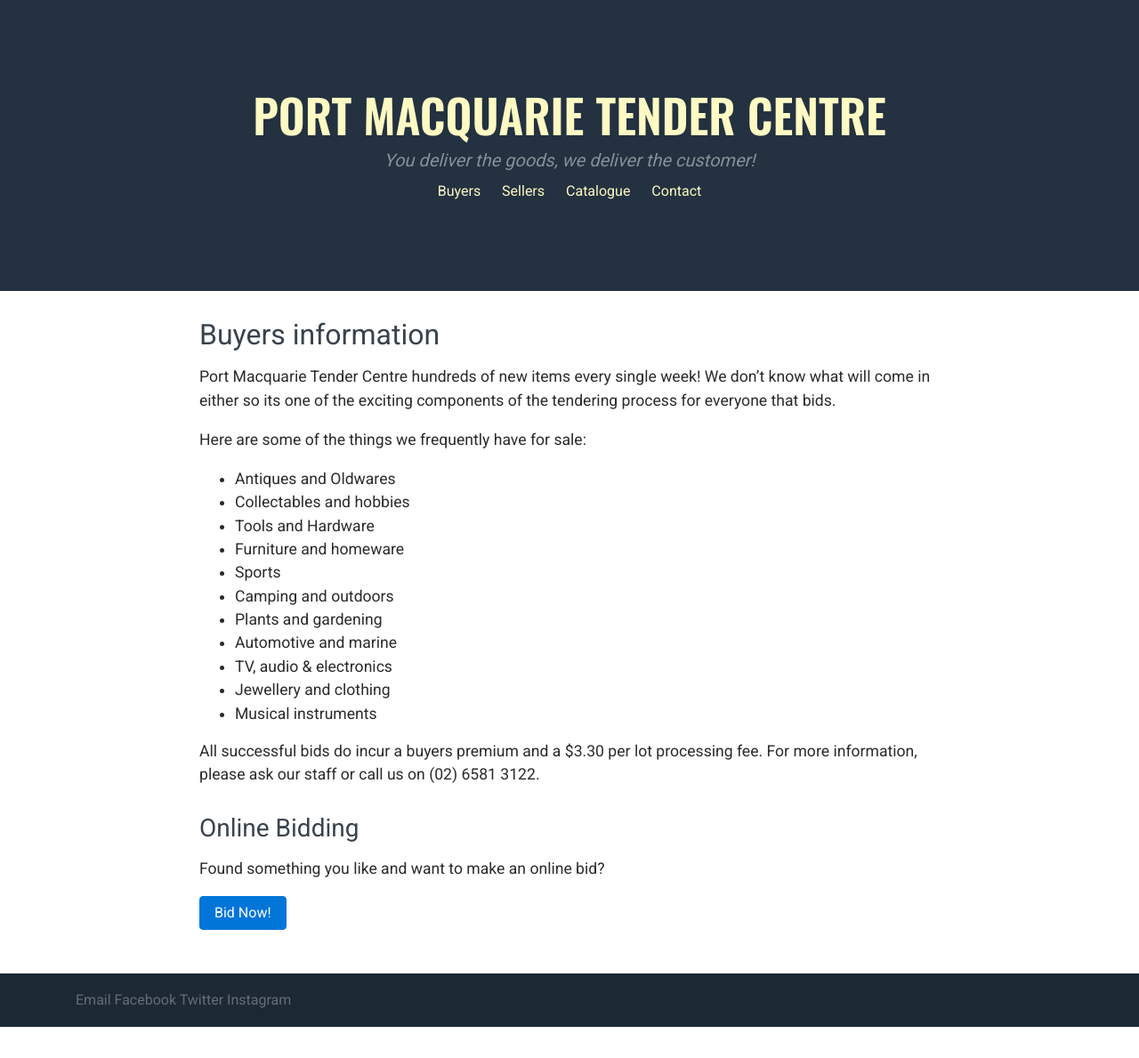
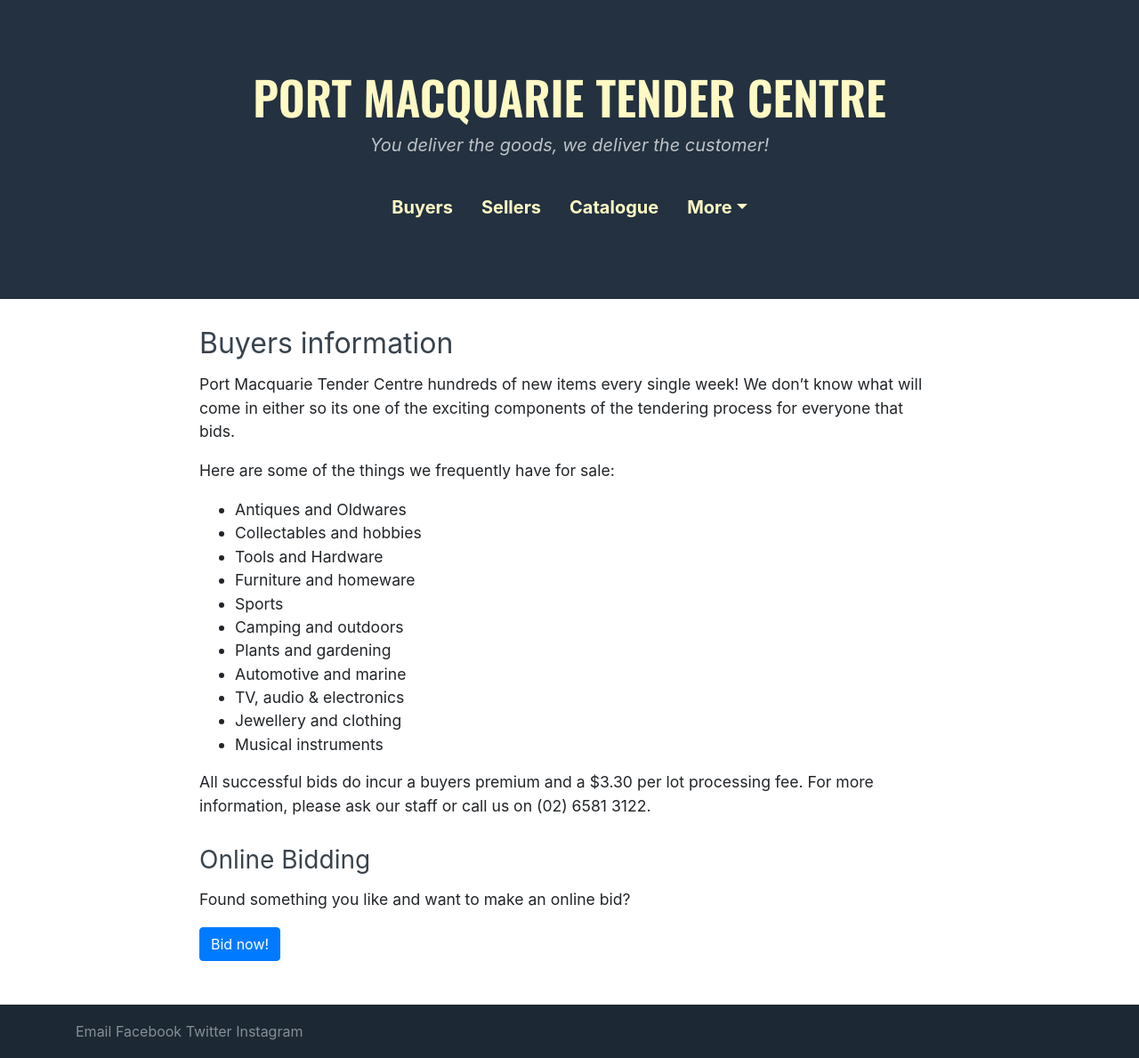
Before and after one commit to tendercentre/tendercentre.github.io, a Jekyll site: the page built from buyers.md, in a window 1280 px wide. Shown: the whole page at 89% size. Built offline with Jekyll 4.4.1, drawn with Linux system fonts in a browser that asks for light colours; nearby versions of some CDN libraries; before the commit the page ends 1154 px from its top, so only the background shows below that.

Commit message:
Updated to Bootrap 4 beta

```diff
--- a/_includes/head.html
+++ b/_includes/head.html
@@ -9,7 +9,7 @@
       <link rel="canonical" href="{{ page.url | replace:'index.html','' | prepend: site.url }}">
 
       <!-- Bootstrap & PMTC CSS -->
-      <link rel="stylesheet" href="https://maxcdn.bootstrapcdn.com/bootstrap/4.0.0-alpha.6/css/bootstrap.min.css" integrity="sha384-rwoIResjU2yc3z8GV/NPeZWAv56rSmLldC3R/AZzGRnGxQQKnKkoFVhFQhNUwEyJ" crossorigin="anonymous">
+      <link rel="stylesheet" href="https://maxcdn.bootstrapcdn.com/bootstrap/4.0.0-beta/css/bootstrap.min.css" integrity="sha384-/Y6pD6FV/Vv2HJnA6t+vslU6fwYXjCFtcEpHbNJ0lyAFsXTsjBbfaDjzALeQsN6M" crossorigin="anonymous">
       <link rel="stylesheet" href="{{ "/style.css" }}" />
 
       <!-- Fonts -->
--- a/_includes/nav.html
+++ b/_includes/nav.html
@@ -1,12 +1,22 @@
-<section class="page-header">
-  <nav class="card-inverse text-center">
-  <div class="card-block">
-    <h2 class="card-title"><a class="pmtc" href="/">Port&nbsp;Macquarie Tender&nbsp;Centre</a></h2>
-    <p class="pmtc-tagline card-subtitle mb-2 font-italic">You deliver the goods, we deliver the customer!</p>
-    <a class="card-link" style="color: #fff9c4;" href="/buyers/">Buyers</a>
-    <a class="card-link" style="color: #fff9c4;" href="/sellers/">Sellers</a>
-    <a class="card-link" style="color: #fff9c4;" href="/catalogue.pdf" target="_blank">Catalogue</a>
-    <a class="card-link" style="color: #fff9c4;" href="/contact/">Contact</a>
-  </div>
+<nav class="page-header">
+  <h1><a href="/" class="pmtc text-uppercase font-weight-bold">Port&nbsp;Macquarie Tender&nbsp;Centre</a></h1>
+  <p class="pmtc-tagline font-italic">You deliver the goods, we deliver the customer!</p>
+  <ul class="nav nav-pills justify-content-center">
+    <li class="nav-item">
+      <a class="nav-link font-weight-bold" href="/buyers/">Buyers</a>
+    </li>
+    <li class="nav-item">
+      <a class="nav-link font-weight-bold" href="/sellers/">Sellers</a>
+    </li>
+    <li class="nav-item">
+      <a class="nav-link font-weight-bold" href="/catalogue.pdf" target="_blank">Catalogue</a>
+    </li>
+    <li class="nav-item dropdown">
+        <a class="nav-link font-weight-bold dropdown-toggle" data-toggle="dropdown" href="#" role="button" aria-haspopup="true" aria-expanded="false">More</a>
+        <div class="dropdown-menu">
+          <a class="dropdown-item" href="/contact/">Contact</a>
+          <a class="dropdown-item" href="/faq/">FAQ</a>
+        </div>
+      </li>
+  </ul>
 </nav>
-</section>
--- a/_includes/scripts.html
+++ b/_includes/scripts.html
@@ -1,8 +1,8 @@
   <!-- jQuery -->
-  <script src="https://code.jquery.com/jquery-3.1.1.slim.min.js" integrity="sha384-A7FZj7v+d/sdmMqp/nOQwliLvUsJfDHW+k9Omg/a/EheAdgtzNs3hpfag6Ed950n" crossorigin="anonymous"></script>
+  <script src="https://code.jquery.com/jquery-3.2.1.slim.min.js" integrity="sha384-KJ3o2DKtIkvYIK3UENzmM7KCkRr/rE9/Qpg6aAZGJwFDMVNA/GpGFF93hXpG5KkN" crossorigin="anonymous"></script>
 
-  <!-- Tether.io -->
-  <script src="https://cdnjs.cloudflare.com/ajax/libs/tether/1.4.0/js/tether.min.js" integrity="sha384-DztdAPBWPRXSA/3eYEEUWrWCy7G5KFbe8fFjk5JAIxUYHKkDx6Qin1DkWx51bBrb" crossorigin="anonymous"></script>
+  <!-- Popper.js -->
+  <script src="https://cdnjs.cloudflare.com/ajax/libs/popper.js/1.11.0/umd/popper.min.js" integrity="sha384-b/U6ypiBEHpOf/4+1nzFpr53nxSS+GLCkfwBdFNTxtclqqenISfwAzpKaMNFNmj4" crossorigin="anonymous"></script>
 
-  <!-- Bootstrap -->
-  <script src="https://maxcdn.bootstrapcdn.com/bootstrap/4.0.0-alpha.6/js/bootstrap.min.js" integrity="sha384-vBWWzlZJ8ea9aCX4pEW3rVHjgjt7zpkNpZk+02D9phzyeVkE+jo0ieGizqPLForn" crossorigin="anonymous"></script>
+  <!-- Bootstrap JS -->
+  <script src="https://maxcdn.bootstrapcdn.com/bootstrap/4.0.0-beta/js/bootstrap.min.js" integrity="sha384-h0AbiXch4ZDo7tp9hKZ4TsHbi047NrKGLO3SEJAg45jXxnGIfYzk4Si90RDIqNm1" crossorigin="anonymous"></script>
--- a/buyers.md
+++ b/buyers.md
@@ -28,4 +28,4 @@ All successful bids do incur a buyers premium and a $3.30 per lot processing fee
 
 Found something you like and want to make an online bid?
 
-<a class="btn btn-primary" href="/online-bid/" role="button">Bid Now!</a>
+<a class="btn btn-primary" href="/online-bid/" role="button">Bid now!</a>
--- a/index.html
+++ b/index.html
@@ -5,19 +5,19 @@ layout: default
 
 <div class="card-deck">
   <div class="card">
-    <div class="card-block">
+    <div class="card-body">
       <h4 class="card-title"><a href="/buyers/">Buying?</a></h4>
       <p class="card-text">Buyers information.</p>
     </div>
   </div>
   <div class="card">
-    <div class="card-block">
+    <div class="card-body">
       <h4 class="card-title"><a href="/sellers/">Selling?</a></h4>
       <p class="card-text">Sellers informations.</p>
     </div>
   </div>
   <div class="card">
-    <div class="card-block">
+    <div class="card-body">
       <h4 class="card-title"><a href="/faq/">FAQ</a></h4>
       <p class="card-text">Frequently asked questions.</p>
     </div>
```
Also changed, not shown: _includes/css/main.css (+65 -35 lines).
